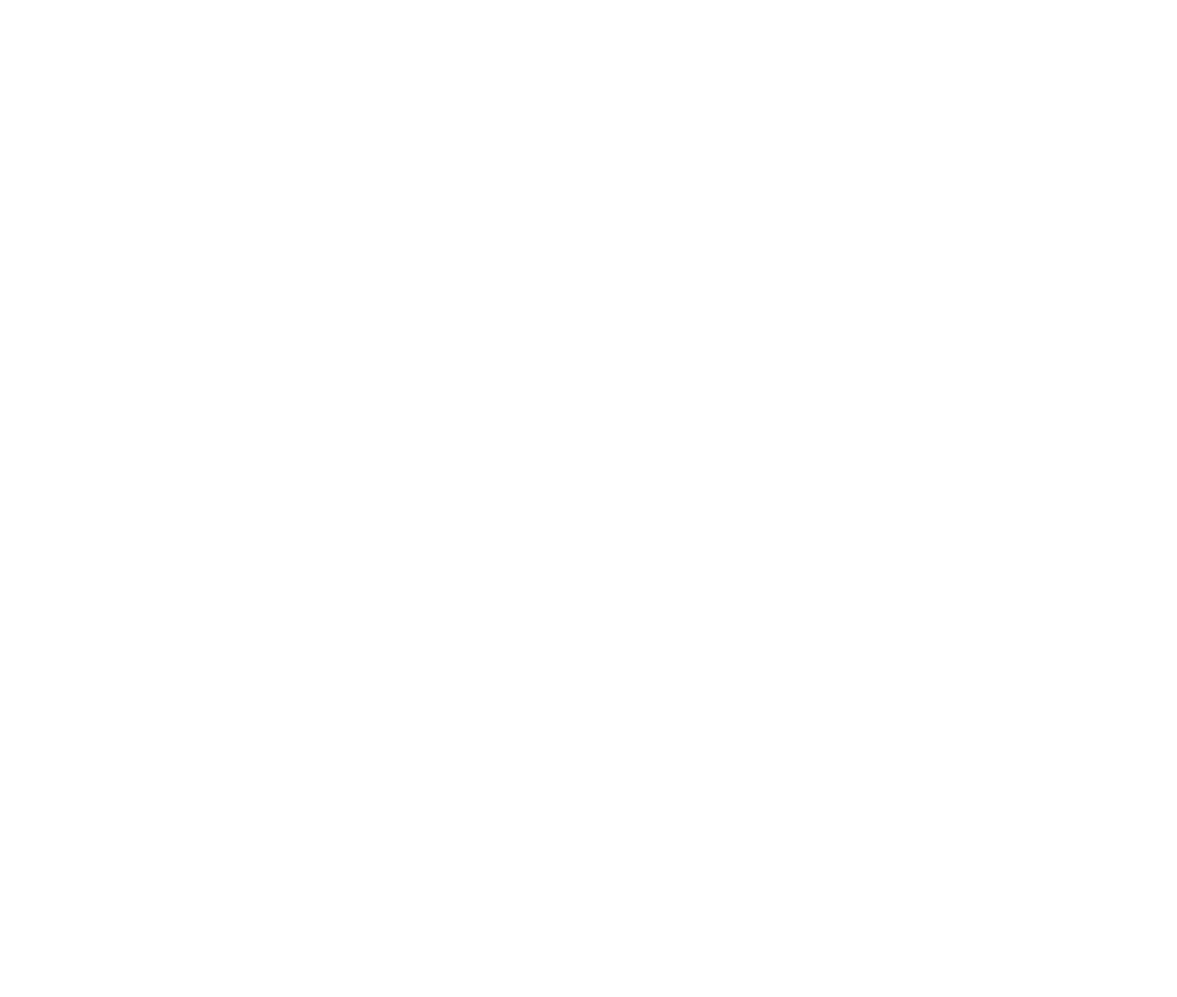
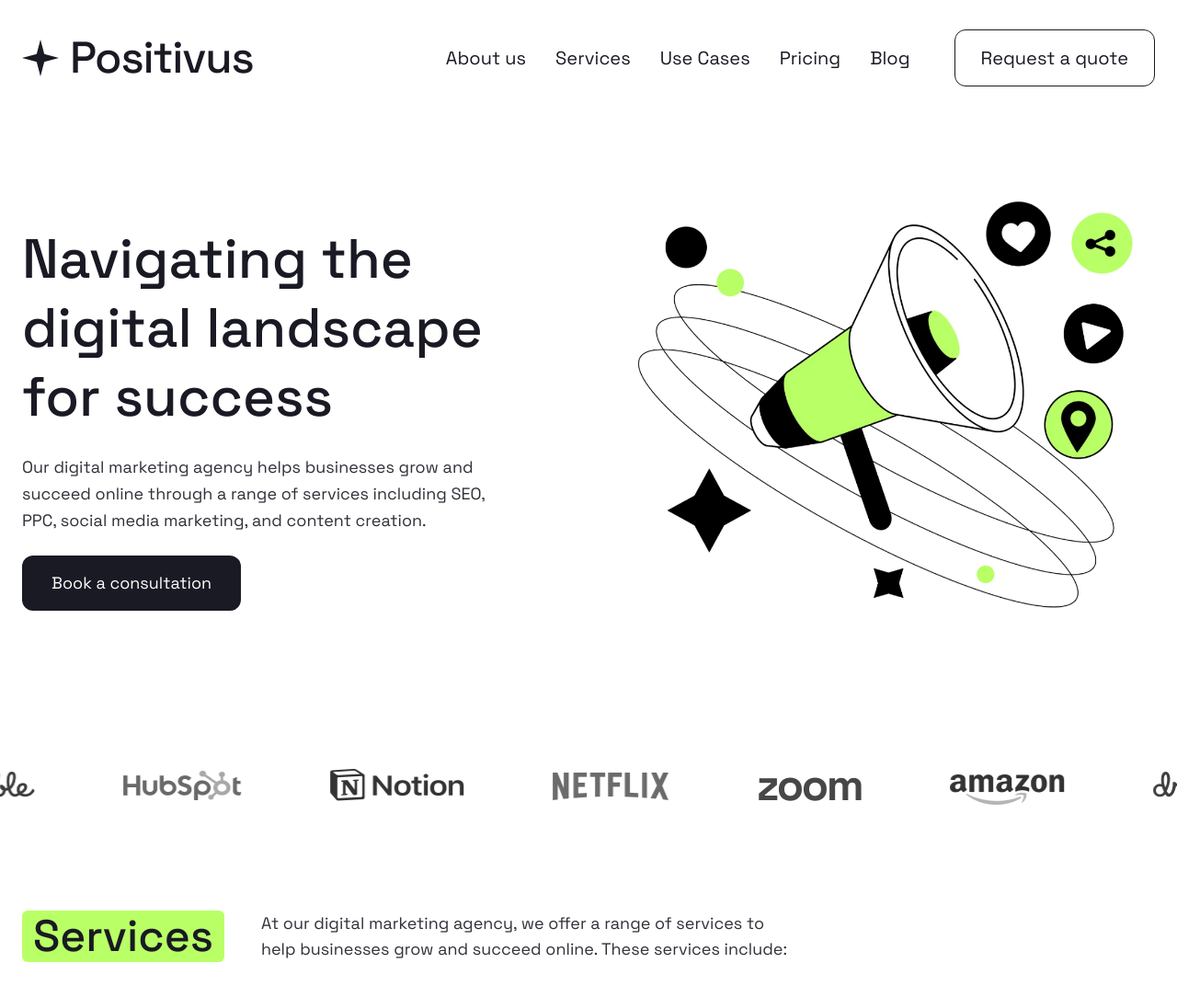
Before and after one commit to joaovtfor/asimov-academy-frontend-test, a Next.js app in the folder parte-1/: page / in a window 1280 px wide. Shown: the top 1084 px of the page at 92% size. Before the commit the page ends 800 px from the top, so only its background shows below. Built offline with nearby package versions, Linux system fonts and the light colour scheme.

Commit message:
Modificado imports para a Home

```diff
--- a/parte-1/app/page.tsx
+++ b/parte-1/app/page.tsx
@@ -1,6 +1,19 @@
+import Header from '@/components/Header';
+import Hero from '@/components/Hero';
+import Services from '@/components/Services';
+import CtaBanner from '@/components/CtaBanner';
+import CaseStudies from '@/components/CaseStudies';
+
 export default function Home() {
   return (
-    <main>
-    </main>
+    <>
+      <Header />
+      <main className="flex-1 flex flex-col justify-center">
+        <Hero />
+        <Services />
+        <CtaBanner />
+        <CaseStudies />
+      </main>
+    </>
   );
 }
```
